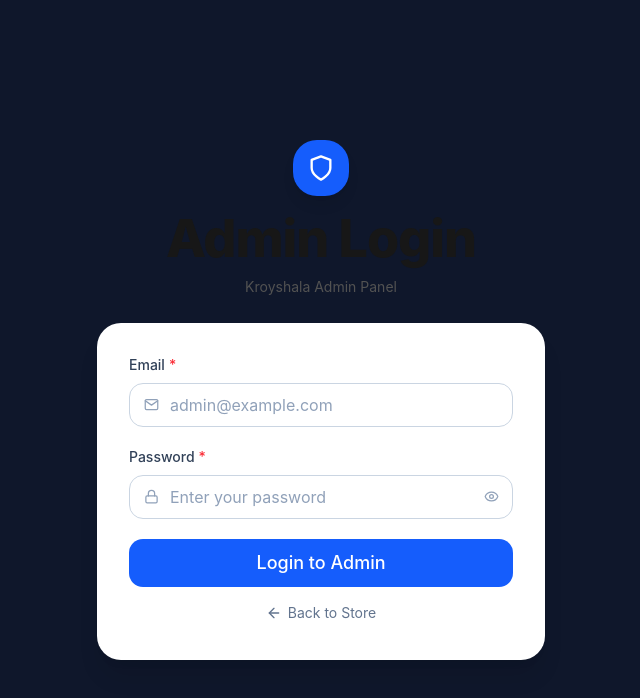
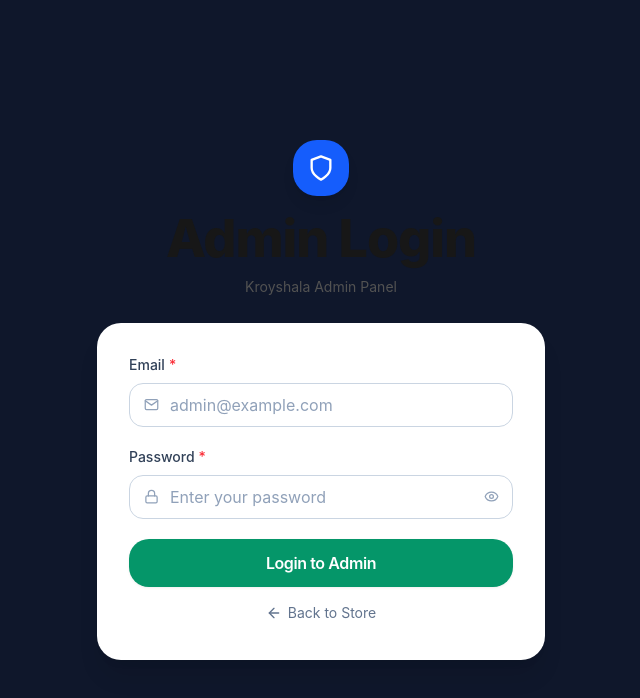
Before and after one commit to biplobcoder-ops/kroyshala-app, a React (Vite) app in the folder frontend/: page /admin/login in a window 1280 px wide. Shown: the top 698 px of the page, without its empty margins (319-959 px from the left). Built offline with nearby package versions, Linux system fonts and the light colour scheme; no server answers.

Commit message:
Refactor Button component styles and structure

```diff
--- a/frontend/src/components/ui/Button/Button.jsx
+++ b/frontend/src/components/ui/Button/Button.jsx
@@ -16,42 +16,60 @@
 }) => {
   const variants = {
     primary:
-      "bg-blue-600 text-white hover:bg-blue-700 active:bg-blue-800",
+      "bg-primary-600 text-white hover:bg-primary-700 active:bg-primary-800 shadow-sm hover:shadow-md",
 
     secondary:
-      "bg-slate-600 text-white hover:bg-slate-700",
+      "bg-neutral-900 text-white hover:bg-neutral-800 active:bg-neutral-950 shadow-sm hover:shadow-md",
 
     outline:
-      "border border-slate-300 bg-white text-slate-800 hover:bg-slate-100",
+      "border border-neutral-300 bg-white text-neutral-800 hover:bg-neutral-50 hover:border-neutral-400 active:bg-neutral-100",
+
+    ghost:
+      "bg-transparent text-neutral-700 hover:bg-neutral-100 active:bg-neutral-200",
 
     danger:
-      "bg-red-500 text-white hover:bg-red-600",
+      "bg-red-600 text-white hover:bg-red-700 active:bg-red-800 shadow-sm hover:shadow-md",
+
+    success:
+      "bg-green-600 text-white hover:bg-green-700 active:bg-green-800 shadow-sm hover:shadow-md",
   };
 
   const sizes = {
+    xs: {
+      button: "px-2.5 py-1 text-xs",
+      icon: "w-3.5 h-3.5",
+      gap: "gap-1",
+    },
+
     sm: {
-      button: "px-3 py-1.5 text-sm",
+      button: "px-3.5 py-1.5 text-sm",
       icon: "w-4 h-4",
       gap: "gap-1.5",
     },
 
     md: {
-      button: "px-5 py-2 text-base",
+      button: "px-5 py-2.5 text-sm",
+      icon: "w-4.5 h-4.5",
+      gap: "gap-2",
+    },
+
+    lg: {
+      button: "px-6 py-3 text-base",
       icon: "w-5 h-5",
       gap: "gap-2",
     },
 
-    lg: {
-      button: "px-6 py-2.5 text-lg",
-      icon: "w-6 h-6",
+    xl: {
+      button: "px-8 py-4 text-base",
+      icon: "w-5 h-5",
       gap: "gap-2.5",
     },
   };
 
   const roundedStyles = {
-    sm: "rounded",
-    md: "rounded-md",
-    lg: "rounded-lg",
+    sm: "rounded-md",
+    md: "rounded-lg",
+    lg: "rounded-xl",
     full: "rounded-full",
   };
 
@@ -63,14 +81,15 @@
       disabled={disabled || loading}
       className={clsx(
         "inline-flex items-center justify-center shrink-0",
-        "font-medium",
-        "transition-all duration-300",
+        "font-semibold tracking-tight",
+        "transition-all duration-200 ease-out",
         "focus:outline-none",
-        "focus:ring-2",
-        "focus:ring-blue-500",
-        "focus:ring-offset-2",
+        "focus-visible:ring-2 focus-visible:ring-primary-500 focus-visible:ring-offset-2",
         "disabled:cursor-not-allowed",
-        "disabled:opacity-60",
+        "disabled:opacity-50",
+        "disabled:hover:shadow-none",
+        "disabled:transform-none",
+        "active:scale-[0.98]",
 
         variants[variant] || variants.primary,
 
@@ -88,30 +107,25 @@
       {loading ? (
         <>
           <svg
-            className={clsx(
-              "animate-spin",
-              currentSize.icon
-            )}
+            className={clsx("animate-spin", currentSize.icon)}
             xmlns="http://www.w3.org/2000/svg"
             fill="none"
             viewBox="0 0 24 24"
           >
             <circle
-              className="opacity-20"
+              className="opacity-25"
               cx="12"
               cy="12"
               r="10"
               stroke="currentColor"
               strokeWidth="4"
             />
-
             <path
-              className="opacity-100"
+              className="opacity-90"
               fill="currentColor"
               d="M4 12a8 8 0 018-8v4a4 4 0 00-4 4H4z"
             />
           </svg>
-
           <span>Loading...</span>
         </>
       ) : (
@@ -119,7 +133,7 @@
           {leftIcon && (
             <span
               className={clsx(
-                "flex items-center justify-center",
+                "flex items-center justify-center shrink-0",
                 currentSize.icon
               )}
             >
@@ -127,12 +141,12 @@
             </span>
           )}
 
-          <span>{children}</span>
+          <span className="truncate">{children}</span>
 
           {rightIcon && (
             <span
               className={clsx(
-                "flex items-center justify-center",
+                "flex items-center justify-center shrink-0",
                 currentSize.icon
               )}
             >
```
